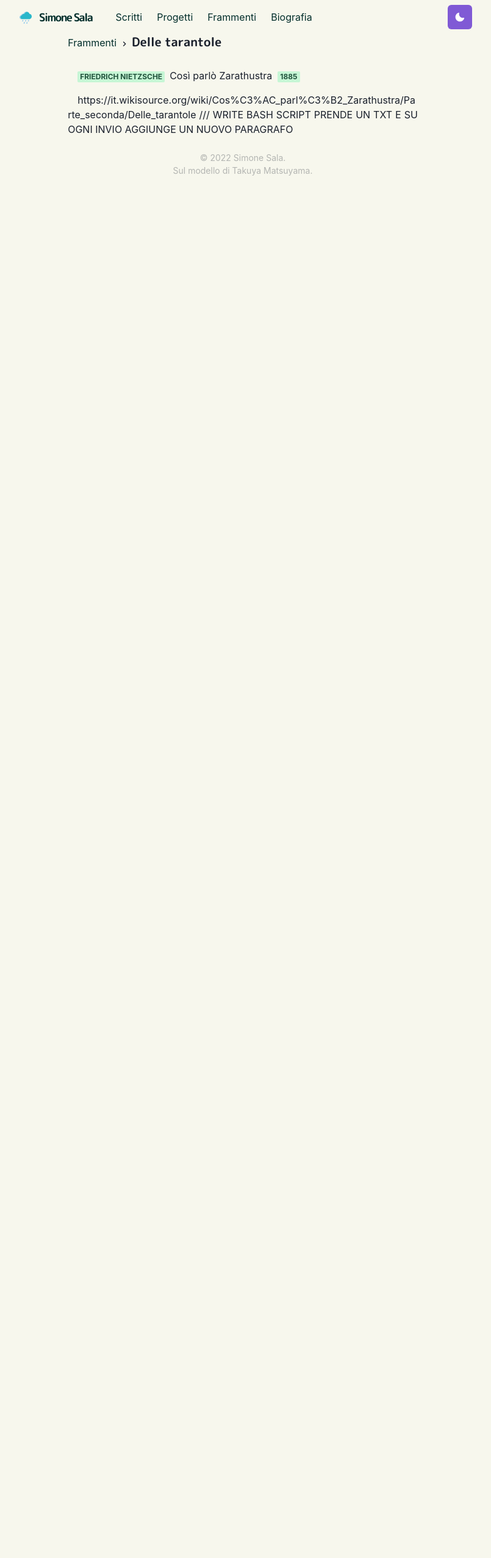
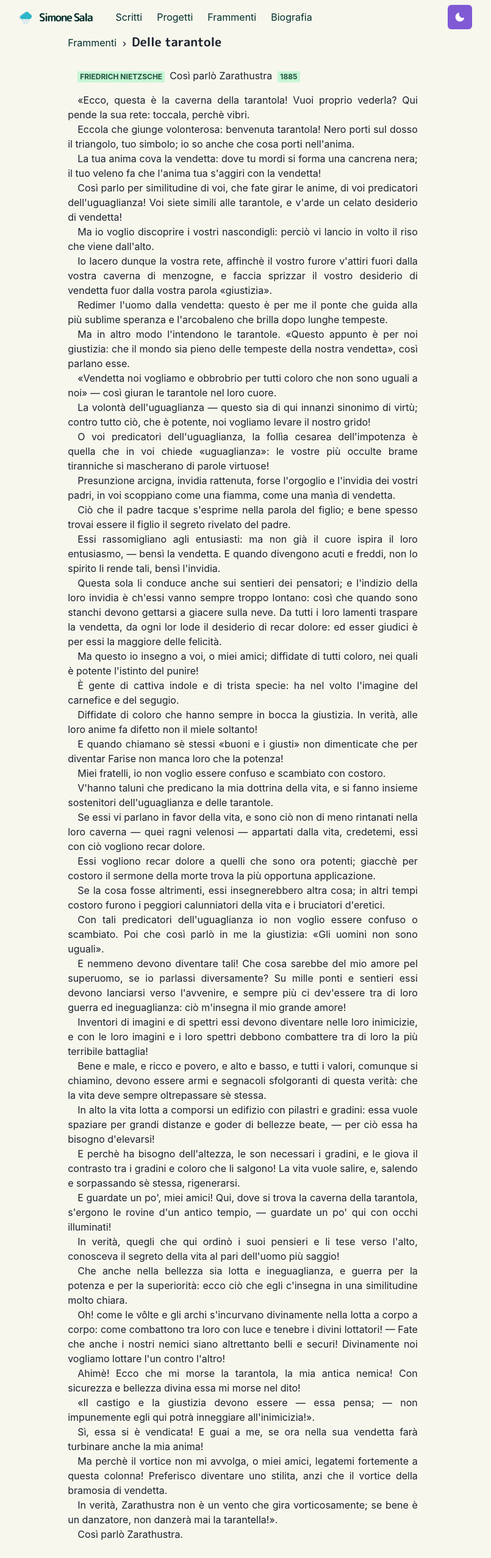
Before and after one commit to simonexsala/homepage, a Next.js app: page /frammenti/delle-tarantole in a window 1280 px wide. Shown: the top 2555 px of the page at 61% size, without its empty margins (242-1047 px from the left). Before the commit the page ends 800 px from the top, so only its background shows below. Built offline with nearby package versions, Linux system fonts and the light colour scheme.

Commit message:
Update delle-tarantole.js
added text

```diff
--- a/pages/frammenti/delle-tarantole.js
+++ b/pages/frammenti/delle-tarantole.js
@@ -19,8 +19,124 @@ const Frammento = () => {
           </ListItem>
         </List>
         <Paragraph>
-          https://it.wikisource.org/wiki/Cos%C3%AC_parl%C3%B2_Zarathustra/Parte_seconda/Delle_tarantole
-          /// WRITE BASH SCRIPT PRENDE UN TXT E SU OGNI INVIO AGGIUNGE UN NUOVO PARAGRAFO
+          «Ecco, questa è la caverna della tarantola! Vuoi proprio vederla? Qui pende la sua rete: toccala, perchè vibri.
+        </Paragraph>
+        <Paragraph>
+          Eccola che giunge volonterosa: benvenuta tarantola! Nero porti sul dosso il triangolo, tuo simbolo; io so anche che cosa porti nell'anima.
+        </Paragraph>
+        <Paragraph>
+          La tua anima cova la vendetta: dove tu mordi si forma una cancrena nera; il tuo veleno fa che l'anima tua s'aggiri con la vendetta!
+        </Paragraph>
+        <Paragraph>
+          Così parlo per similitudine di voi, che fate girar le anime, di voi predicatori dell'uguaglianza! Voi siete simili alle tarantole, e v'arde un celato desiderio di vendetta!
+        </Paragraph>
+        <Paragraph>
+          Ma io voglio discoprire i vostri nascondigli: perciò vi lancio in volto il riso che viene dall'alto.
+        </Paragraph>
+        <Paragraph>
+          Io lacero dunque la vostra rete, affinchè il vostro furore v'attiri fuori dalla vostra caverna di menzogne, e faccia sprizzar il vostro desiderio di vendetta fuor dalla vostra parola «giustizia».
+        </Paragraph>
+        <Paragraph>
+          Redimer l'uomo dalla vendetta: questo è per me il ponte che guida alla più sublime speranza e l'arcobaleno che brilla dopo lunghe tempeste.
+        </Paragraph>
+        <Paragraph>
+          Ma in altro modo l'intendono le tarantole. «Questo appunto è per noi giustizia: che il mondo sia pieno delle tempeste della nostra vendetta», così parlano esse.
+        </Paragraph>
+        <Paragraph>
+          «Vendetta noi vogliamo e obbrobrio per tutti coloro che non sono uguali a noi» — così giuran le tarantole nel loro cuore.
+        </Paragraph>
+        <Paragraph>
+          La volontà dell'uguaglianza — questo sia di qui innanzi sinonimo di virtù; contro tutto ciò, che è potente, noi vogliamo levare il nostro grido!
+        </Paragraph>
+        <Paragraph>
+          O voi predicatori dell'uguaglianza, la follìa cesarea dell'impotenza è quella che in voi chiede «uguaglianza»: le vostre più occulte brame tiranniche si mascherano di parole virtuose!
+        </Paragraph>
+        <Paragraph>
+          Presunzione arcigna, invidia rattenuta, forse l'orgoglio e l'invidia dei vostri padri, in voi scoppiano come una fiamma, come una manìa di vendetta.
+        </Paragraph>
+        <Paragraph>
+          Ciò che il padre tacque s'esprime nella parola del figlio; e bene spesso trovai essere il figlio il segreto rivelato del padre.
+        </Paragraph>
+        <Paragraph>
+          Essi rassomigliano agli entusiasti: ma non già il cuore ispira il loro entusiasmo, — bensì la vendetta. E quando divengono acuti e freddi, non lo spirito li rende tali, bensì l'invidia.
+        </Paragraph>
+        <Paragraph>
+          Questa sola li conduce anche sui sentieri dei pensatori; e l'indizio della loro invidia è ch'essi vanno sempre troppo lontano: così che quando sono stanchi devono gettarsi a giacere sulla neve. Da tutti i loro lamenti traspare la vendetta, da ogni lor lode il desiderio di recar dolore: ed esser giudici è per essi la maggiore delle felicità.
+        </Paragraph>
+        <Paragraph>
+          Ma questo io insegno a voi, o miei amici; diffidate di tutti coloro, nei quali è potente l'istinto del punire!
+        </Paragraph>
+        <Paragraph>
+          È gente di cattiva indole e di trista specie: ha nel volto l'imagine del carnefice e del segugio.
+        </Paragraph>
+        <Paragraph>
+          Diffidate di coloro che hanno sempre in bocca la giustizia. In verità, alle loro anime fa difetto non il miele soltanto!
+        </Paragraph>
+        <Paragraph>
+          E quando chiamano sè stessi «buoni e i giusti» non dimenticate che per diventar Farise non manca loro che la potenza!
+        </Paragraph>
+        <Paragraph>
+          Miei fratelli, io non voglio essere confuso e scambiato con costoro.
+        </Paragraph>
+        <Paragraph>
+          V'hanno taluni che predicano la mia dottrina della vita, e si fanno insieme sostenitori dell'uguaglianza e delle tarantole.
+        </Paragraph>
+        <Paragraph>
+          Se essi vi parlano in favor della vita, e sono ciò non di meno rintanati nella loro caverna — quei ragni velenosi — appartati dalla vita, credetemi, essi con ciò vogliono recar dolore.
+        </Paragraph>
+        <Paragraph>
+          Essi vogliono recar dolore a quelli che sono ora potenti; giacchè per costoro il sermone della morte trova la più opportuna applicazione.
+        </Paragraph>
+        <Paragraph>
+          Se la cosa fosse altrimenti, essi insegnerebbero altra cosa; in altri tempi costoro furono i peggiori calunniatori della vita e i bruciatori d'eretici.
+        </Paragraph>
+        <Paragraph>
+          Con tali predicatori dell'uguaglianza io non voglio essere confuso o scambiato. Poi che così parlò in me la giustizia: «Gli uomini non sono uguali».
+        </Paragraph>
+        <Paragraph>
+          E nemmeno devono diventare tali! Che cosa sarebbe del mio amore pel superuomo, se io parlassi diversamente? Su mille ponti e sentieri essi devono lanciarsi verso l'avvenire, e sempre più ci dev'essere tra di loro guerra ed ineguaglianza: ciò m'insegna il mio grande amore!
+        </Paragraph>
+        <Paragraph>
+          Inventori di imagini e di spettri essi devono diventare nelle loro inimicizie, e con le loro imagini e i loro spettri debbono combattere tra di loro la più terribile battaglia!
+        </Paragraph>
+        <Paragraph>
+          Bene e male, e ricco e povero, e alto e basso, e tutti i valori, comunque si chiamino, devono essere armi e segnacoli sfolgoranti di questa verità: che la vita deve sempre oltrepassare sè stessa.
+        </Paragraph>
+        <Paragraph>
+          In alto la vita lotta a comporsi un edifizio con pilastri e gradini: essa vuole spaziare per grandi distanze e goder di bellezze beate, — per ciò essa ha bisogno d'elevarsi!
+        </Paragraph>
+        <Paragraph>
+          E perchè ha bisogno dell'altezza, le son necessari i gradini, e le giova il contrasto tra i gradini e coloro che li salgono! La vita vuole salire, e, salendo e sorpassando sè stessa, rigenerarsi.
+        </Paragraph>
+        <Paragraph>
+          E guardate un po', miei amici! Qui, dove si trova la caverna della tarantola, s'ergono le rovine d'un antico tempio, — guardate un po' qui con occhi illuminati!
+        </Paragraph>
+        <Paragraph>
+          In verità, quegli che qui ordinò i suoi pensieri e li tese verso l'alto, conosceva il segreto della vita al pari dell'uomo più saggio!
+        </Paragraph>
+        <Paragraph>
+          Che anche nella bellezza sia lotta e ineguaglianza, e guerra per la potenza e per la superiorità: ecco ciò che egli c'insegna in una similitudine molto chiara.
+        </Paragraph>
+        <Paragraph>
+          Oh! come le vôlte e gli archi s'incurvano divinamente nella lotta a corpo a corpo: come combattono tra loro con luce e tenebre i divini lottatori! — Fate che anche i nostri nemici siano altrettanto belli e securi! Divinamente noi vogliamo lottare l'un contro l'altro!
+        </Paragraph>
+        <Paragraph>
+          Ahimè! Ecco che mi morse la tarantola, la mia antica nemica! Con sicurezza e bellezza divina essa mi morse nel dito!
+        </Paragraph>
+        <Paragraph>
+          «Il castigo e la giustizia devono essere — essa pensa; — non impunemente egli qui potrà inneggiare all'inimicizia!».
+        </Paragraph>
+        <Paragraph>
+          Sì, essa si è vendicata! E guai a me, se ora nella sua vendetta farà turbinare anche la mia anima!
+        </Paragraph>
+        <Paragraph>
+          Ma perchè il vortice non mi avvolga, o miei amici, legatemi fortemente a questa colonna! Preferisco diventare uno stilita, anzi che il vortice della bramosia di vendetta.
+        </Paragraph>
+        <Paragraph>
+          In verità, Zarathustra non è un vento che gira vorticosamente; se bene è un danzatore, non danzerà mai la tarantella!».
+        </Paragraph>
+        <Paragraph>
+          Così parlò Zarathustra.
         </Paragraph>
       </Container>
     </Layout>
```
